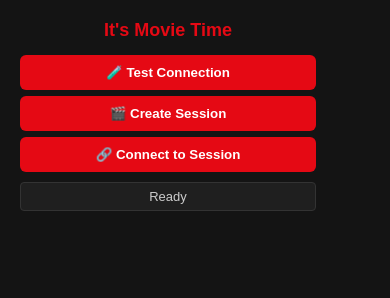
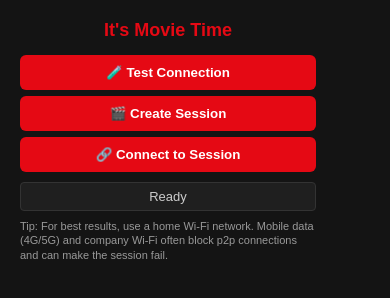
Before and after one commit to AndreaSantarsiero/Movie-Time, a website built with Vite: page src/popup/popup.html in a window 390 px wide. Built offline with nearby package versions, Linux system fonts and the light colour scheme; some packages are replaced by stand-ins of ours.

Commit message:
feat: add network usage tip to popup UI (avoid mobile/4G and corporate Wi-Fi)

```diff
--- a/src/popup/popup.css
+++ b/src/popup/popup.css
@@ -108,6 +108,15 @@ button:active {
   border: 1px solid #333;
 }
 
+/* Tip in fondo al popup */
+.mt-tip {
+  margin-top: 8px;
+  font-size: 11px;
+  line-height: 1.3;
+  color: #999;
+  text-align: left;
+}
+
 ::selection {
   background: #e50914;
   color: #fff;
--- a/src/popup/popup.html
+++ b/src/popup/popup.html
@@ -40,5 +40,9 @@
     </div>
 
     <div id="status">Ready</div>
+
+    <div class="mt-tip">
+      Tip: For best results, use a home Wi-Fi network. Mobile data (4G/5G) and company Wi-Fi often block p2p connections and can make the session fail.
+    </div>
   </body>
 </html>
```
